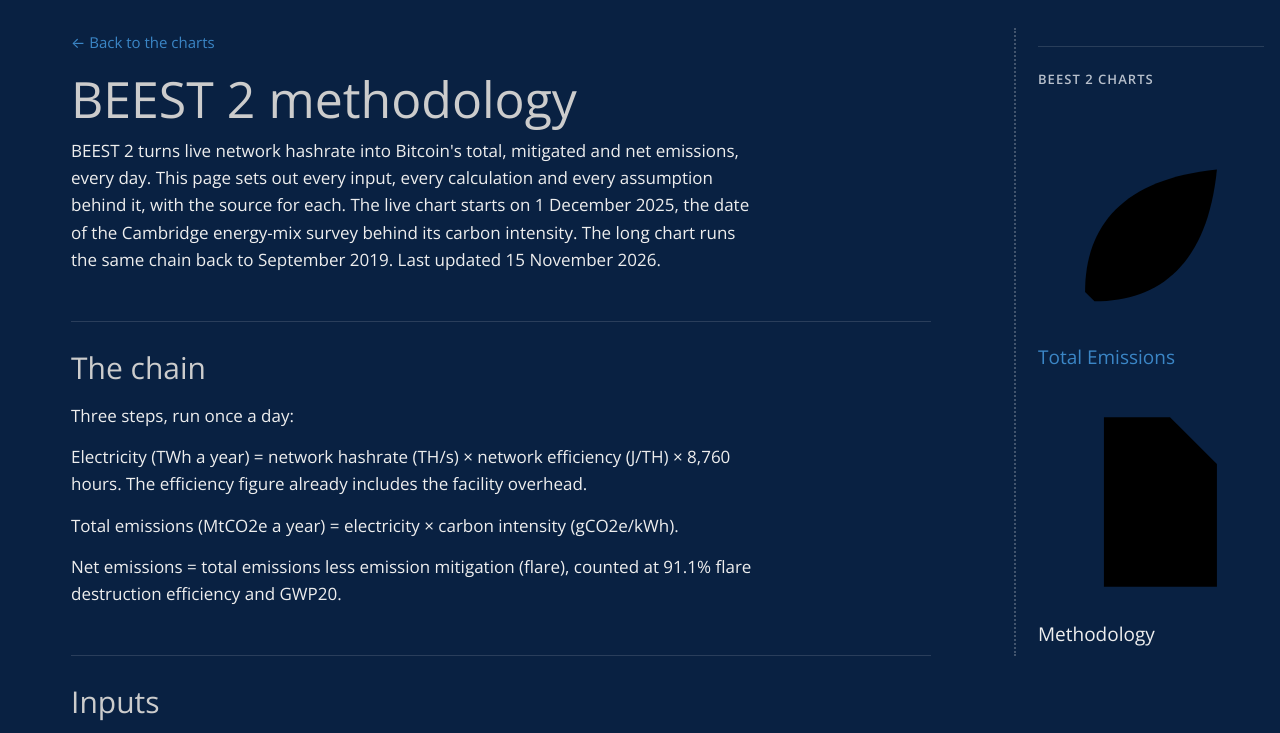
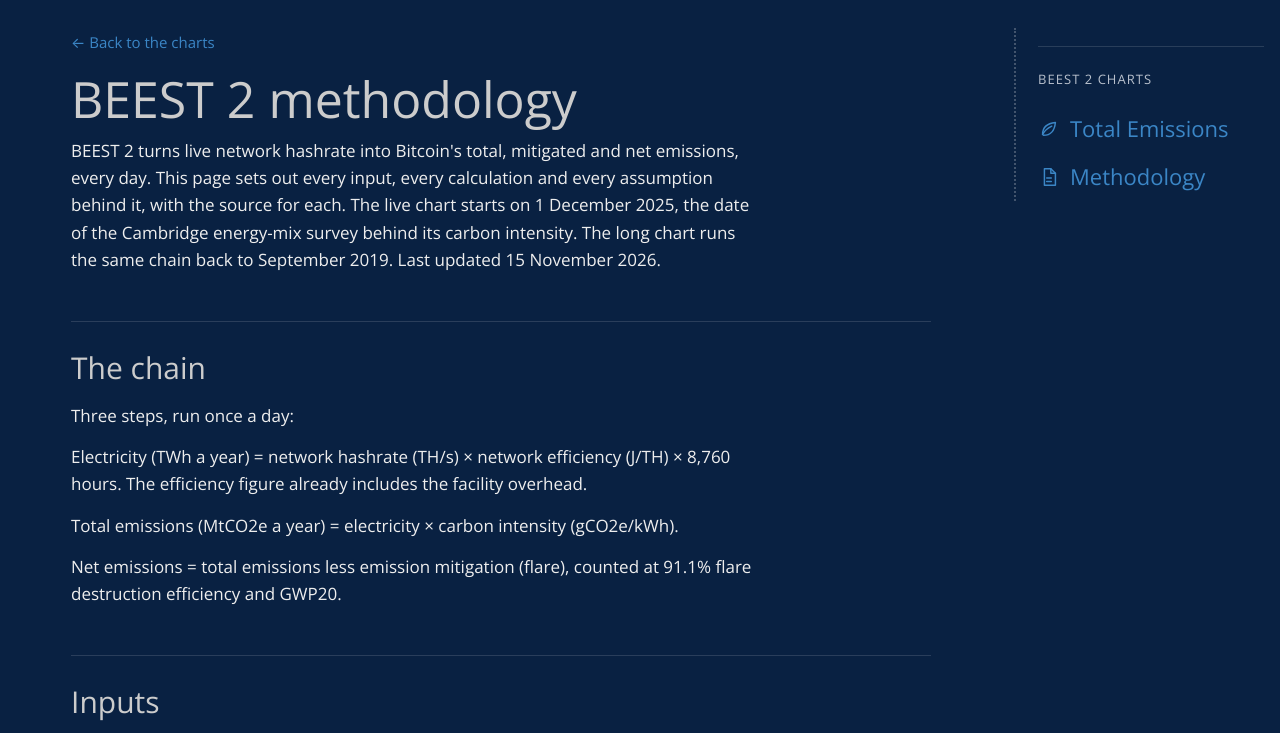
Before and after one commit to dsbatten/beest, a plain HTML site: page methodology.html in a window 1280 px wide. Shown: the top 733 px of the page. Drawn offline with nearby package versions, Linux system fonts and the light colour scheme.

Commit message:
Update methodology.html

```diff
--- a/methodology.html
+++ b/methodology.html
@@ -22,14 +22,15 @@ ul { padding-left:22px; } li { margin:0 0 8px; }
   .site { display: grid; grid-template-columns: minmax(0, 1fr) 250px; gap: 28px; max-width: 1540px; margin: 0 auto; }
   .site > .wrap { max-width: none; margin: 0; min-width: 0; }
   .nav { padding-top: 10px; border-left: 2px dotted rgba(238,238,238,0.25); padding-left: 22px; align-self: start; position: sticky; top: 16px; }
-  .nav h2 { font-size: 13px; font-weight: 600; letter-spacing: 0.08em; text-transform: uppercase; color: var(--ink-muted); margin: 8px 0 14px; }
-  .nav a { display: block; color: var(--link); text-decoration: none; font-size: 19px; font-weight: 300; line-height: 1.35; padding: 9px 0; }
+  .nav h2 { font-size: 13px; font-weight: 400; letter-spacing: 0.08em; text-transform: uppercase; color: var(--ink-muted); margin: 8px 0 14px; }
+  .nav a { display: flex; align-items: center; gap: 10px; color: var(--link); text-decoration: none; font-size: 22px; font-weight: 300; line-height: 1.3; padding: 10px 0; }
+  .nav a svg { width: 22px; height: 22px; flex: none; fill: none; stroke: var(--link); stroke-width: 1.6; stroke-linecap: round; stroke-linejoin: round; }
   .nav a:hover, .nav a:focus { text-decoration: underline; }
-  .nav a[aria-current="page"] { color: var(--ink); font-weight: 400; }
   @media (max-width: 900px) {
     .site { grid-template-columns: 1fr; gap: 10px; }
     .nav { border-left: 0; padding-left: 0; position: static; border-top: 1px solid rgba(238,238,238,0.14); margin-top: 18px; padding-top: 14px; }
-    .nav a { display: inline-block; margin-right: 22px; font-size: 16px; padding: 6px 0; }
+    .nav a { display: inline-flex; margin-right: 22px; font-size: 17px; padding: 6px 0; }
+    .nav a svg { width: 18px; height: 18px; }
   }
 
 .site > main { max-width: 860px; }
```
